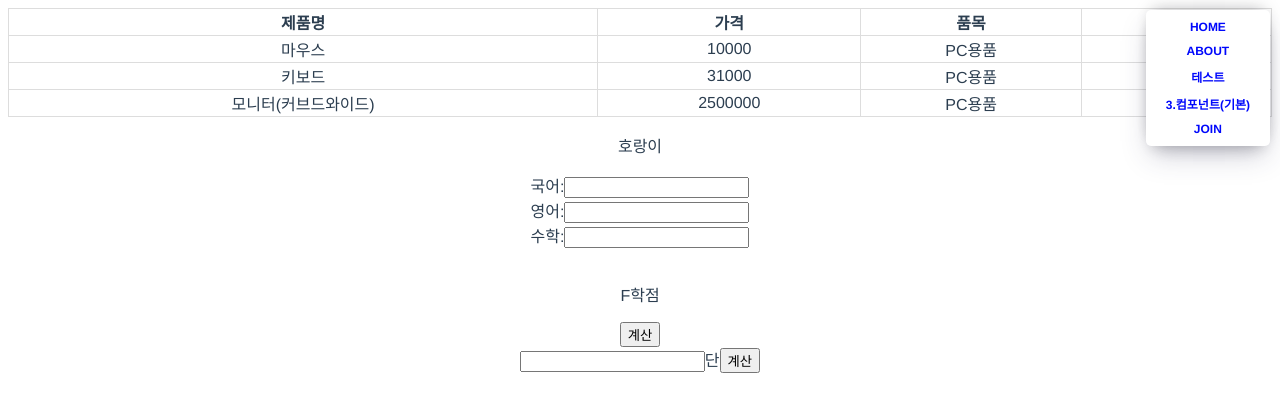
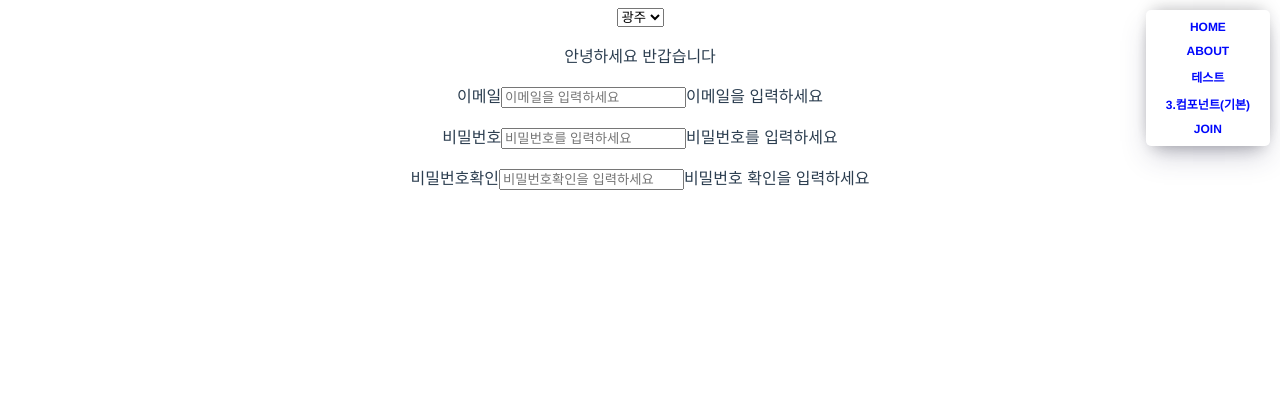
Before and after one commit to cozyiscat/YS_VUE_PROJECT, a Vue app: page /test in a window 1280 px wide. Shown: the top 412 px of the page. Built offline with nearby package versions, Linux system fonts and the light colour scheme.

Commit message:
복습.pwd만들기 실패

```diff
--- a/src/views/TestView.vue
+++ b/src/views/TestView.vue
@@ -1,54 +1,32 @@
 <template>
   <div class="">
-    <!-- v-for -->
-    <table>
-      <thead>
-        <th>제품명</th>
-        <th>가격</th>
-        <th>품목</th>
-        <th>배송료</th>
-      </thead>
-      <tbody>
-        <tr v-for="(item,index) in goods" v-bind:key="index">
-          <td>{{item.name}}</td>
-          <td>{{item.price}}</td>
-          <td>{{item.cartegory}}</td>
-          <td>{{item.delivery}}</td>
-        </tr>
-      </tbody>
-    </table>
-
-    <!-- v-if v-else -->
-    <p v-if="true">호랑이</p>
-    <p v-if="false">사자</p>
-
-    <div>
-      <label>국어:<input type="number" v-model="kor"></label><br>
-      <label>영어:<input type="number" v-model="eng"></label><br>
-      <label>수학:<input type="number" v-model="math"></label><br>
-      <br>
-      <p v-if="averageScore >=90">A학점</p>
-      <p v-else-if="averageScore >=80">B학점</p>
-      <p v-else-if="averageScore >=70">C학점</p>
-      <p v-else-if="averageScore >=60">D학점</p>
-      <p v-else>F학점</p>
-    </div>
+    <select name="" id="" v-model="city" @change="changeCity">
+      <option value="서울">서울</option>
+      <option value="부산">부산</option>
+      <option value="대전">대전</option>
+      <option value="수원">수원</option>
+      <option value="광주">광주</option>
+    </select>
+    <p>{{ message }}</p>
   </div>
   <div>
-    <button v-on:click="showScore">계산</button>
+    <p><label>이메일<input type="text" @input="changeEmail" placeholder="이메일을 입력하세요"
+      v-model="emailValue"></label>
+      <span>{{ msgEmail }}</span></p>
+
+      <!-- 8자 이상 숫자,문자 조합 @#제외 비번과 비번확인 일치 -->
+      <p><label >비밀번호<input type="text" v-model="pwd1"
+    @input="changePwd" placeholder="비밀번호를 입력하세요"></label>
+    <span>{{msgPwd1}}</span></p>
+    <p><label >비밀번호확인<input type="text"
+    @input="changePwd2" placeholder="비밀번호확인을 입력하세요"></label>
+    <span>{{msgPwd2}}</span></p>
+
   </div>
-  <div>
-      <label><input type="number" v-model.number="dan">단</label>
-      <button v-on:click="showDan">계산</button>
-      <div v-if="calculatedDan !== null">
-        <div v-for="i in 9" :key="i">
-          <p>{{ calculatedDan }} * {{ i }} = {{ calculatedDan * i }}</p>
-        </div>
-      </div>
-    </div>
 </template>
 
 <script>
+
 export default {
   name: 'TestView',
   components: {
@@ -56,56 +34,112 @@ export default {
   },
   data() {
     return {
-      goods:[
-        {"name":"마우스",price:10000, "cartegory":"PC용품","delivery":2500},
-        {"name":"키보드",price:31000, "cartegory":"PC용품","delivery":2500},
-        {"name":"모니터(커브드와이드)",price:2500000, "cartegory":"PC용품","delivery":0},
-      ],
-      // score:0,
-      kor:'',
-      eng:'',
-      math:'',
-      dan:'',
-      calculatedDan: null, // 구구단 결과를 저장하는 데이터 속성
+      city:'광주',
+      message:'안녕하세요 반갑습니다',
+      emailValue:'',
+      msgEmail:'이메일을 입력하세요',
+      pwd1:'',
+      pwd2:'',
+      msgPwd1:'비밀번호를 입력하세요',
+      msgPwd2:'비밀번호 확인을 입력하세요',
     };
   },
   methods: {
-    // showMessage
-    showScore(){
-      alert(1+1)
+    changeEmail(){
+      // this.emailValue이 형식에 맞는지 체크
+      const emailExp =  /^[^\s@]+@[^\s@]+\.[^\s@]+$/; //문자열 + @ + 문자열 + . + 문자열
+      if(this.emailValue.length == 0){
+        this.msgEmail = '이메일을 입력하세요';
+      } else if(emailExp.test(this.emailValue) == true){
+        this.msgEmail = '정상적인 이메일 주소입니다.';
+      }else{
+        this.msgEmail = '이메일 주소가 올바르지 않습니다.';
+      }
     },
-    showDan() {
-      if (this.dan > 0) {
-        // 구구단 결과를 계산하고 저장합니다.
-        this.calculatedDan = this.dan;
-        // 입력값을 초기화합니다.
-        this.dan = '';
+    checkPwd(pwd){
+      let msg = '';
+      // 문자열 길이
+      const len = pwd.length;
+      // 문자 포함여부
+      const hasWord = /[a-zA-z]/.test(pwd);
+      // 숫자 포함여부
+      const hasNum = /[\d]/.test(pwd);
+      //금지어 포함여부
+      const hasForbid = /[@#]/.test(pwd);
+      // 비번확인 일치여부
+      if(len<8){
+        msg = '비밀번호는 8자리 이상이어야 합니다.';
+      }else if(!hasWord){
+        msg = '비밀번호에는 문자가 포함되어야 합니다.';
+      } else if(!hasNum){
+        msg = '비밀번호에는 숫자가 포함되어야 합니다.';
+      } else if(!hasForbid){
+        msg = '@,# 금지단어입니다.';
       } else {
-        // dan 값이 0 이하인 경우 구구단 결과를 지웁니다.
-        this.calculatedDan = null;
+        msg = '';
+      }
+      return msg;
+    },
+    changePwd(){
+      let msg = this.checkPwd(this.pwd1);
+      if(msg === '') {
+        msg ='비밀번호가 유효합니다.';
+      }
+      this.msgPwd1 = msg;
+    },
+
+      // if(this.pwdValue.length == 0){
+      //   this.msgPwd = '비밀번호를 입력하세요';
+      // } else if(pwdExp.test(this.pwdValue) == true){
+      //   this.msgPwd = '';
+      // }else{
+      //   this.msgPwd = '숫자만 입력해주세요.';
+      // }
+      changePwd2(){
+        let msg = this.checkPwd(this.pwd2);
+        if(msg == ''){
+            if(this.pwd1 === this.pwd2){
+                msg='비밀번호확인이 일치합니다.';
+            } else{
+                msg='비밀번호확인이 일치하지 않습니다.'
+            }
+        }
+        this.msgPwd2 = msg;
+    },
+      // 문자열 길이/ 문자 포함여부 / 숫자 포함여부 /금지어 포함여부/ 비번확인 일치여부
+      // const pwdExp =  /^\d+$/; // 문자열이 숫자로만 구성되어야 함
+      // if(this.pwdValue2.length == 0){
+      //   this.msgPwd2 = '비밀번호 확인을 입력하세요';
+      // } else if(pwdExp.test(this.pwdValue2) == true){
+      //   this.msgPwd2 = '';
+      // }else{
+      //   this.msgPwd2 = '숫자만 입력해주세요.';
+      // }
+    changeCity(){
+      switch(this.city){
+        case '서울':
+          this.message = '안녕하세요 반갑습니다';
+          break;
+          case '부산':
+          this.message = '안녕하십니꺼 반갑습니더';
+          break;
+          case '대전':
+          this.message = '안녕하셔유 반가워유';
+          break;
+          case '수원':
+          this.message = '안녕하세요 반갑습니다';
+          break;
+          case '광주':
+          this.message = '안녕하시오  반갑소잉';
+          break;
+          default:
+            this.message = '안녕하세요 반갑습니다';
       }
     }
-    },
-  computed: {
-    averageScore() {
-      const kor = parseFloat(this.kor) || 0;
-      const eng = parseFloat(this.eng) || 0;
-      const math = parseFloat(this.math) || 0;
-      const total = kor + eng + math;
-      const count = 3; // 국어, 영어, 수학
-      return count > 0 ? total / count : 0;
-    }
-  }
+  },
 };
 </script>
 
 <style scoped>
-table {
-  width: 100%;
-  border-collapse: collapse;
-}
-td,th {
-  border: 1px solid #ddd;
-}
 
 </style>
```
